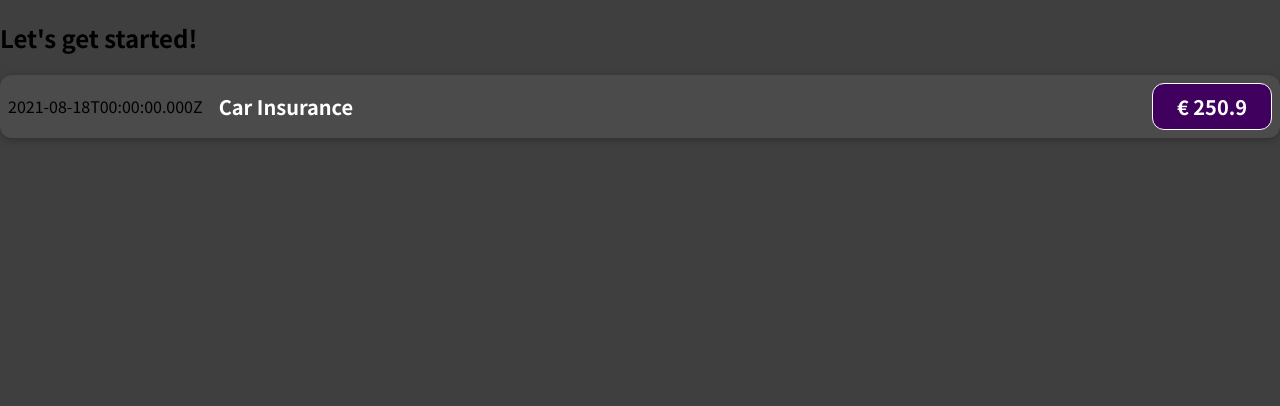
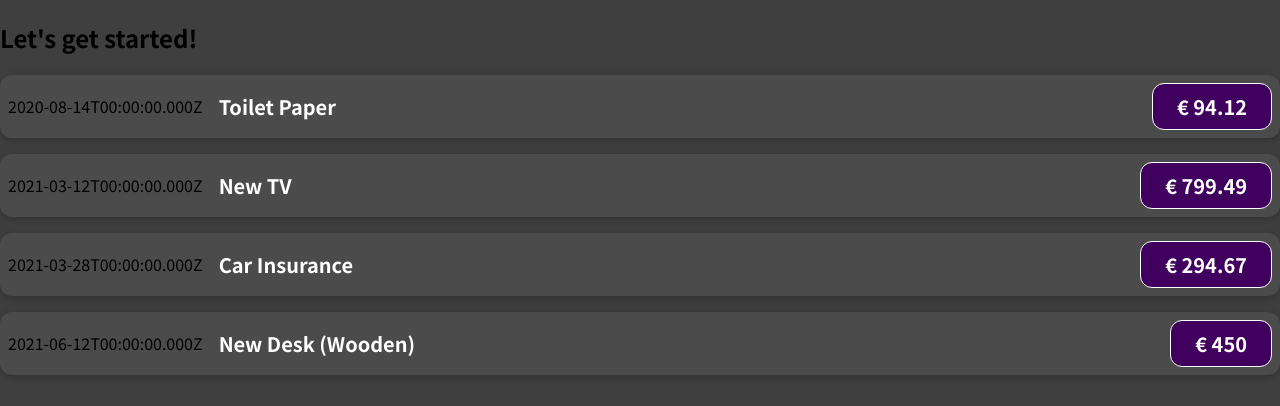
Before and after one commit to GiuseppeMandriani/react-my-tracker, a JavaScript app: page / in a window 1280 px wide. Shown: the top 406 px of the page. Built offline with nearby package versions, Linux system fonts and the light colour scheme.

Commit message:
add first props

```diff
--- a/src/App.js
+++ b/src/App.js
@@ -1,12 +1,57 @@
-import ExpenseItem from "./components/ExpenseItem";
+import ExpenseItem from './components/ExpenseItem';
 
 function App() {
-  return (
-    <div>
-      <h2>Let's get started!</h2>
-      <ExpenseItem/>
-    </div>
-  );
+    const expenses = [
+        {
+            id: 'e1',
+            title: 'Toilet Paper',
+            amount: 94.12,
+            date: new Date(2020, 7, 14),
+        },
+        {
+            id: 'e2',
+            title: 'New TV',
+            amount: 799.49,
+            date: new Date(2021, 2, 12),
+        },
+        {
+            id: 'e3',
+            title: 'Car Insurance',
+            amount: 294.67,
+            date: new Date(2021, 2, 28),
+        },
+        {
+            id: 'e4',
+            title: 'New Desk (Wooden)',
+            amount: 450,
+            date: new Date(2021, 5, 12),
+        },
+    ];
+    return (
+        <div>
+            <h2>Let's get started!</h2>
+            <ExpenseItem
+                title={expenses[0].title}
+                amount={expenses[0].amount}
+                date={expenses[0].date}
+            />
+            <ExpenseItem
+                title={expenses[1].title}
+                amount={expenses[1].amount}
+                date={expenses[1].date}
+            />
+            <ExpenseItem
+                title={expenses[2].title}
+                amount={expenses[2].amount}
+                date={expenses[2].date}
+            />
+            <ExpenseItem
+                title={expenses[3].title}
+                amount={expenses[3].amount}
+                date={expenses[3].date}
+            />
+        </div>
+    );
 }
 
 export default App;
--- a/src/components/ExpenseItem.js
+++ b/src/components/ExpenseItem.js
@@ -1,18 +1,16 @@
 import './ExpenseItem.css';
 
-const ExpenseItem = () => {
+const ExpenseItem = (props) => {
     // Js
 
-    const expenseDate = new Date(2021,7,18);
-    const expenseTitle = 'Car Insurance';
-    const expenseAmount = 250.9;
+
 
     return (
         <div className="expense-item">
-            <div>{expenseDate.toISOString()}</div>
+            <div>{props.date.toISOString()}</div>
             <div className="expense-item__description">
-                <h2>{expenseTitle}</h2>
-                <div className="expense-item__price">€ {expenseAmount}</div>
+                <h2>{props.title}</h2>
+                <div className="expense-item__price">€ {props.amount}</div>
             </div>
         </div>
     );
```
